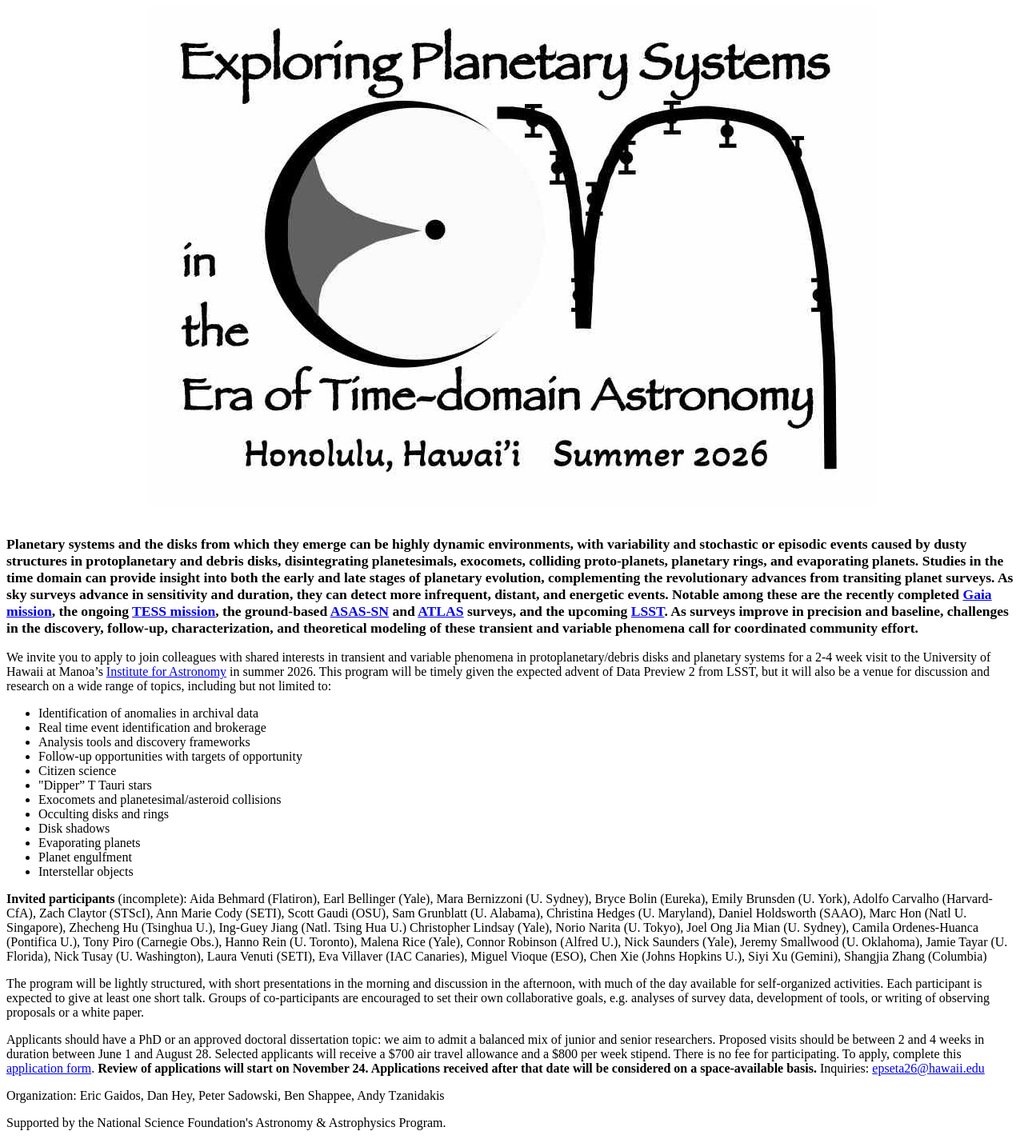
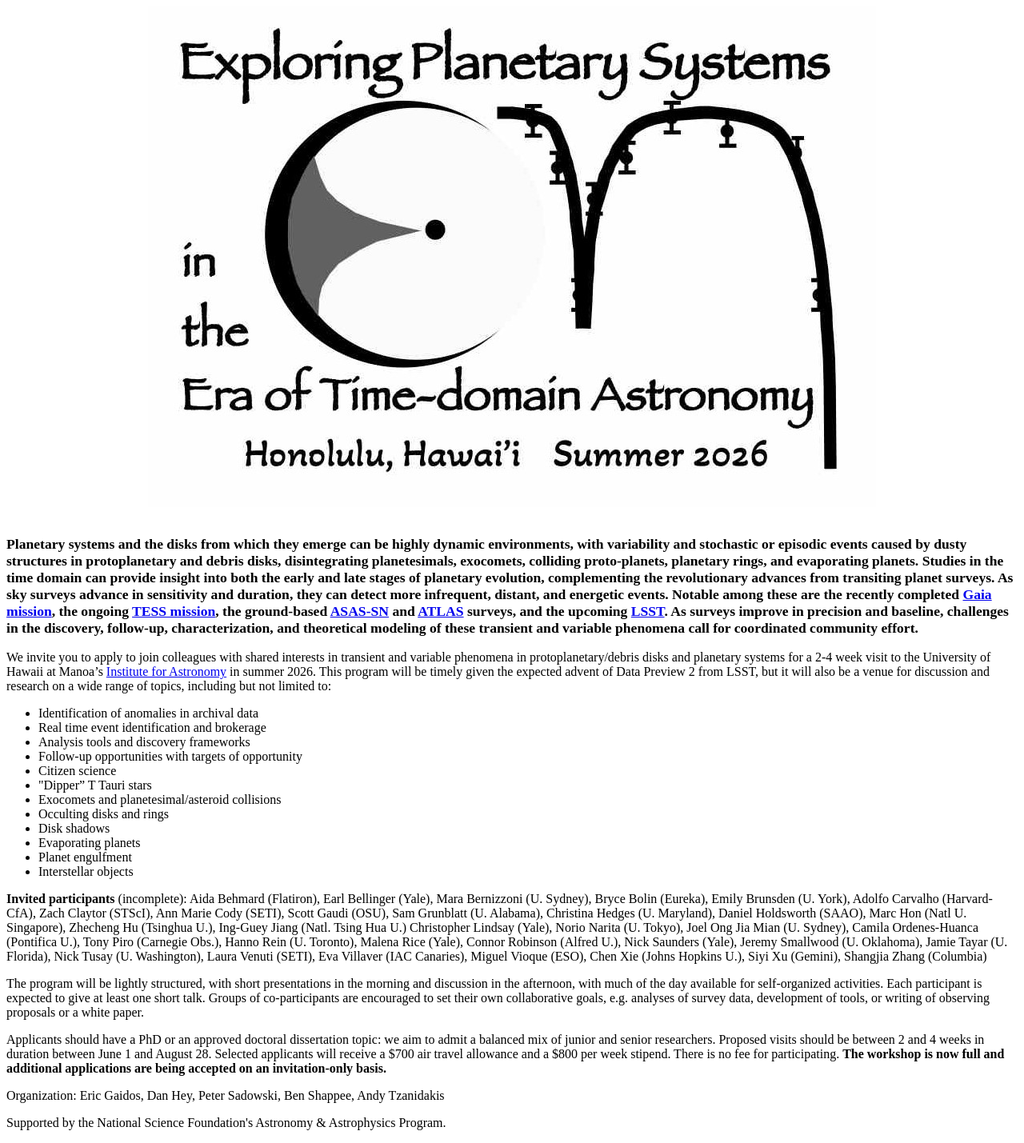
Before and after one commit to egaidos/egaidos.github.io, a Jekyll site: the page epseta26.html, which Jekyll copies as it is, in a window 1280 px wide. Shown: the whole page at 80% size. Built offline with Jekyll 4.4.1, drawn with Linux system fonts in a browser that asks for light colours; a style sheet for code colours, icons or effects is not loaded.

Commit message:
Update epseta26.html

```diff
--- a/epseta26.html
+++ b/epseta26.html
@@ -73,7 +73,7 @@ img {
   we aim to admit a balanced mix of junior and senior researchers.
   Proposed visits should be between 2 and 4 weeks in duration between June 1 and August 28.
   Selected applicants will receive a $700 air travel allowance and a $800 per week stipend.
-  There is no fee for participating.  To apply, complete this <a href=https://forms.gle/R2iFEmJMF4x9N3n69>application form</a>.  <b>Review of applications will start on November 24.  Applications received after that date will be considered on a space-available basis.</b>  Inquiries: <a href="mailto:epseta26@hawaii.edu">epseta26@hawaii.edu</a></p>
+  There is no fee for participating.  <b>The workshop is now full and additional applications are being accepted on an invitation-only basis.</b>
 
 <p>Organization: Eric Gaidos, Dan Hey, Peter Sadowski, Ben Shappee, Andy Tzanidakis</p>
 
```
